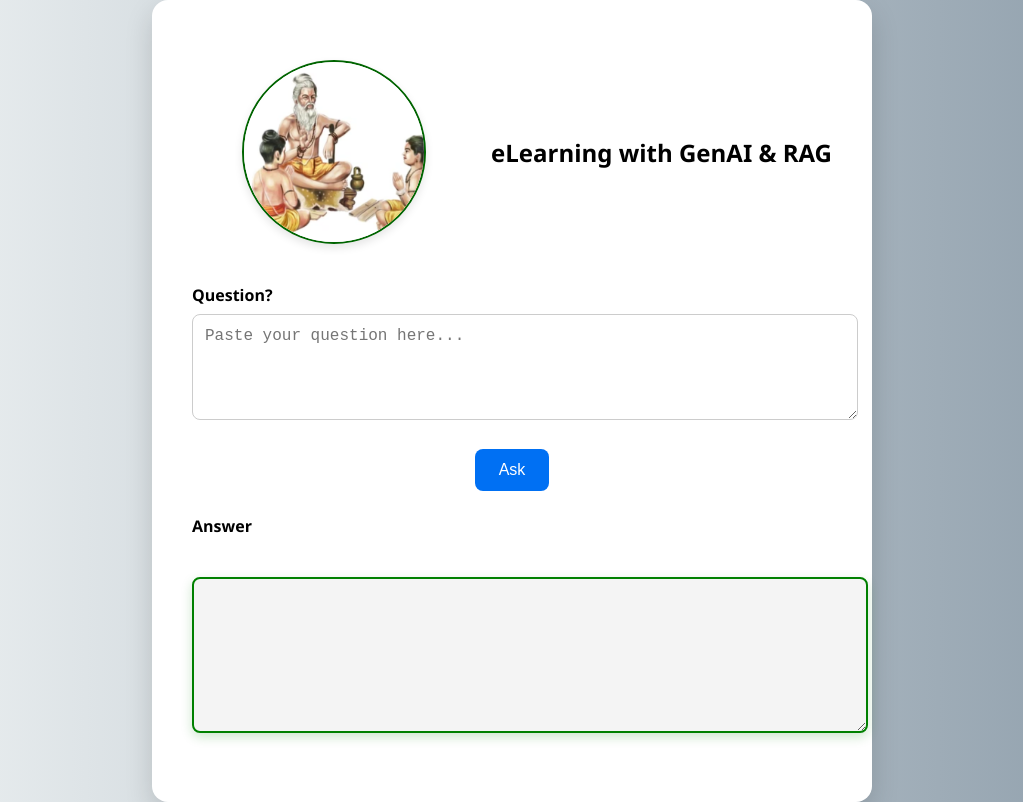
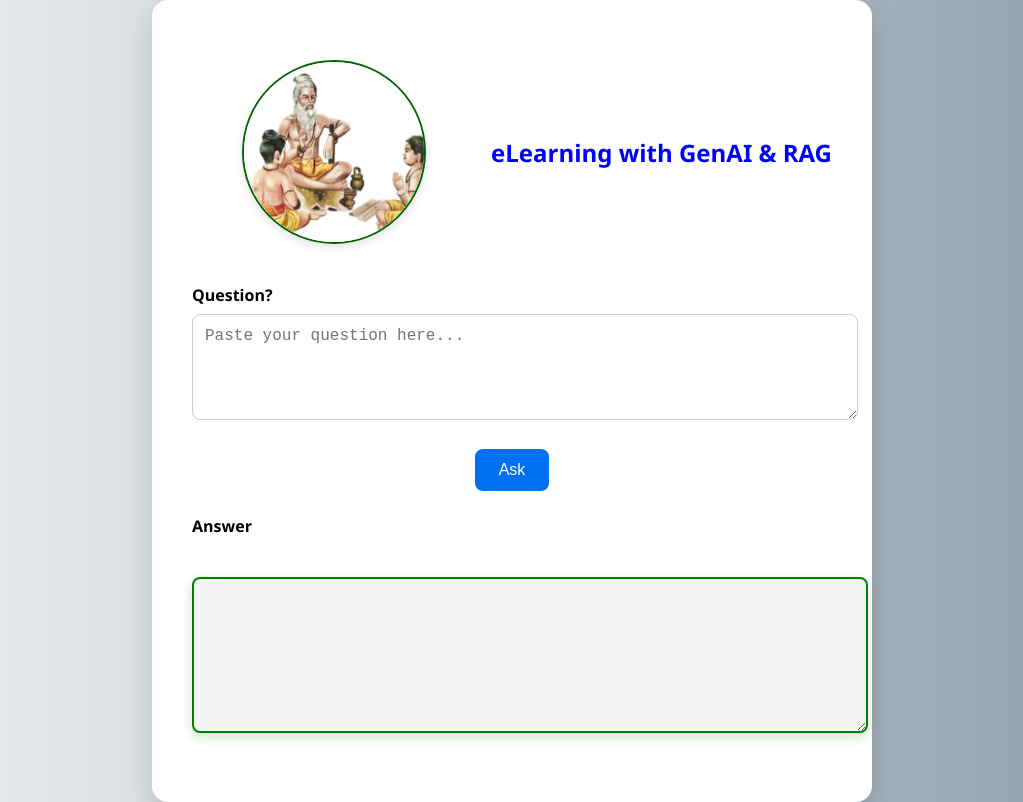
Before and after one commit to pavanuppuluri/eLearningWithGenAI_RAG, a React (Create React App) app: page / in a window 1280 px wide. Shown: the whole page, without its empty margins (128-1151 px from the left). Built offline with nearby package versions, Linux system fonts and the light colour scheme; the HTML template or start-up script is replaced by a standard one.

Commit message:
Update index.css

```diff
--- a/src/index.css
+++ b/src/index.css
@@ -108,3 +108,8 @@ button:disabled {
 .heading-text {
   margin: 0;
 }
+
+.highlight-blue {
+  color: blue;
+  font-weight: bold;
+}
```
